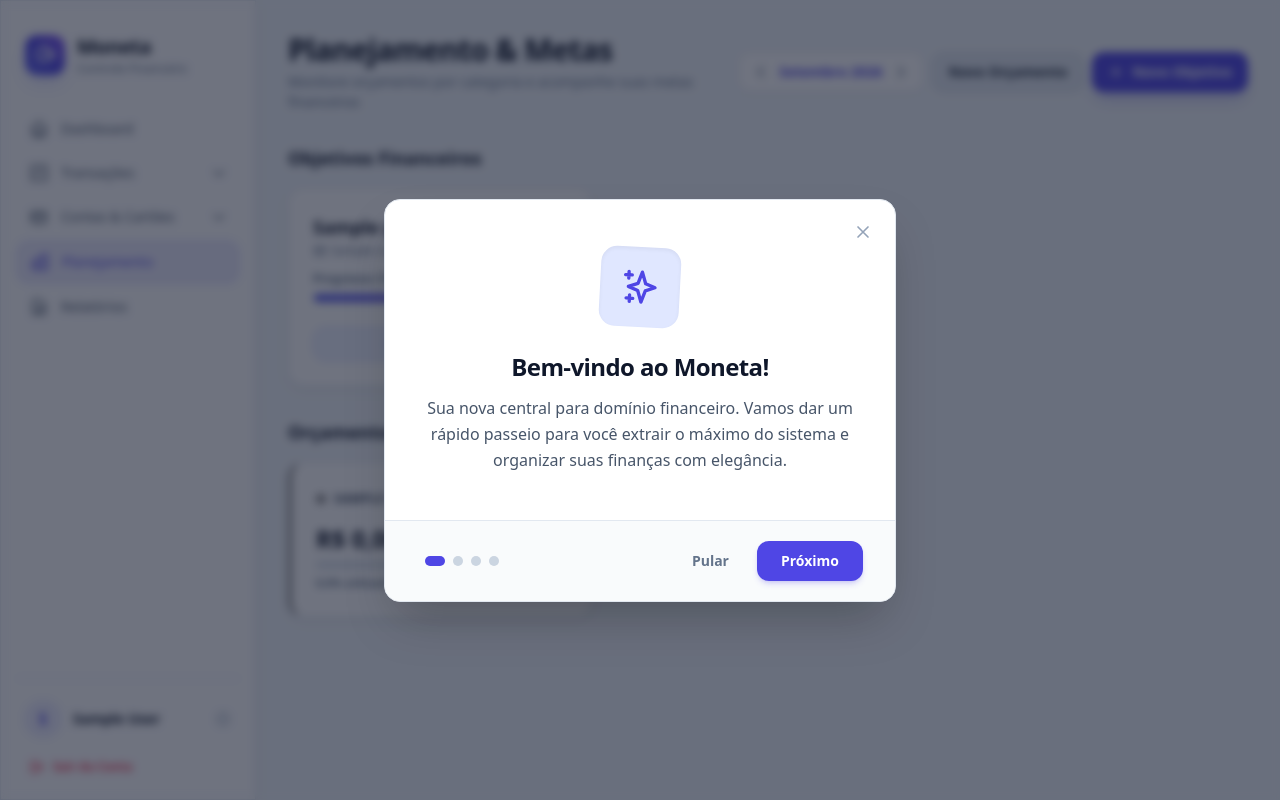
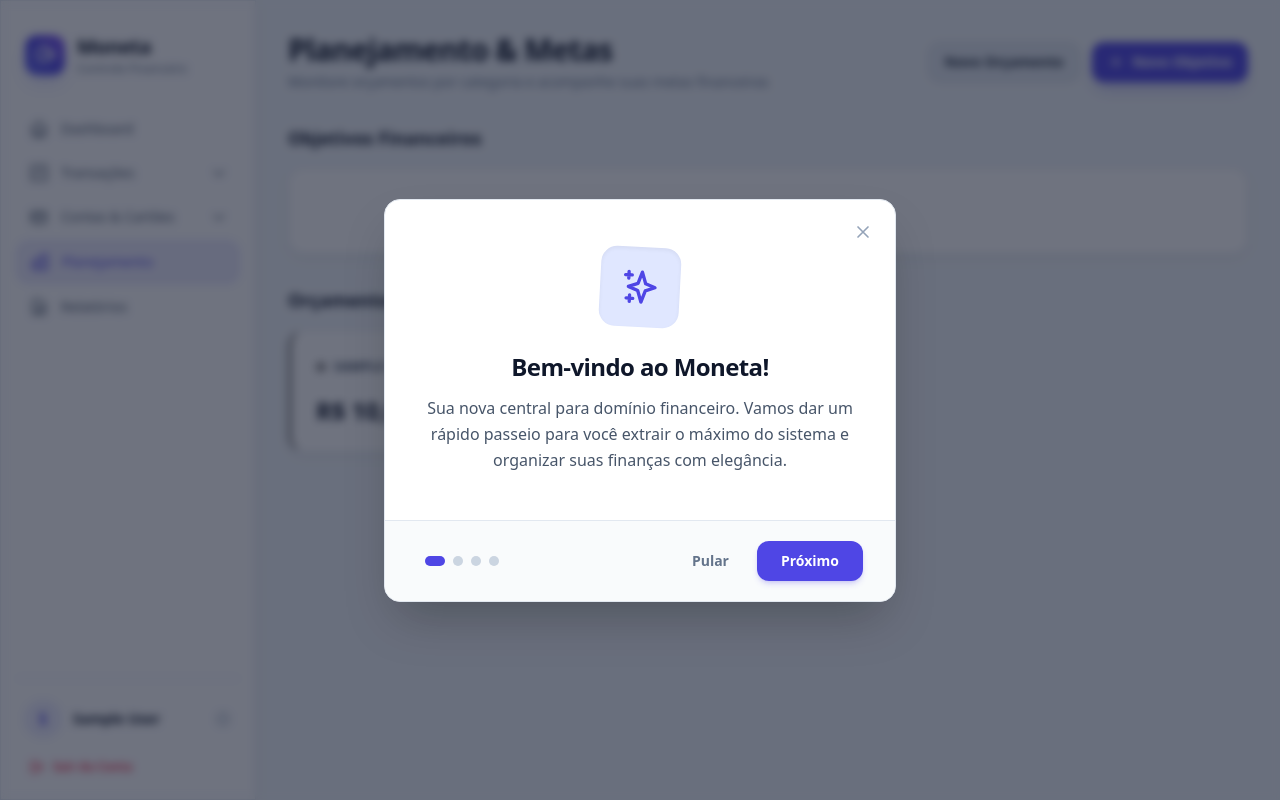
Before and after one commit to Vinicius-MAfonso/moneta, a Django app: page /planning/ in a window 1280 px wide. Run offline with Django 5.2, Linux system fonts and the light colour scheme; a user stored in the database is signed in; tables that the repository leaves empty hold one stand-in row (values such as "Sample post"); some libraries are stand-ins or nearby versions.

Commit message:
refactor: simplify planning list view and enhance budget display logic

```diff
--- a/planning/views.py
+++ b/planning/views.py
@@ -24,9 +24,6 @@ from .services import (
 
 @login_required(login_url='users_web:login')
 def planning_list_view(request):
-    month_param = request.GET.get('month')
-    month_ctx = get_month_context(month_param)
-
     raw_goals = Goal.objects.filter(user=request.user)
 
     goals = []
@@ -37,12 +34,10 @@ def planning_list_view(request):
         goal.bounded_pct_str = str(round(goal.bounded_pct, 2))
         goals.append(goal)
 
-    budgets = get_budgets_with_progress(request.user, reference_date=month_ctx['start_date'])
+    budgets = Budget.objects.filter(user=request.user).select_related('category').order_by('-is_recurring', '-created_at')
 
     context = {
         'budgets': budgets,
-        'goals': goals,
-        'month_ctx': month_ctx,
     }
     return render(request, 'planning/index.html', context)
 
--- a/templates/planning/index.html
+++ b/templates/planning/index.html
@@ -7,18 +7,7 @@
             <h2 class="text-2xl md:text-3xl font-extrabold text-slate-900 tracking-tight">Planejamento & Metas</h2>
             <p class="text-slate-500 text-xs md:text-sm mt-0.5 md:mt-1">Monitore orçamentos por categoria e acompanhe suas metas financeiras</p>
         </div>
-        <div class="flex items-center gap-2 w-full sm:w-auto">
-            <div class="h-10 flex items-center justify-between sm:justify-start w-full sm:w-auto bg-white border border-slate-200 rounded-xl px-2.5 shadow-sm text-xs sm:text-sm font-bold text-slate-800 whitespace-nowrap">
-                <a href="?month={{ month_ctx.prev_month }}" aria-label="Mês anterior" class="p-1 text-slate-500 hover:text-indigo-600 transition">
-                    <svg class="w-4 h-4" aria-hidden="true" fill="none" stroke="currentColor" viewBox="0 0 24 24"><path stroke-linecap="round" stroke-linejoin="round" stroke-width="2.5" d="M15 19l-7-7 7-7"></path></svg>
-                </a>
-                <span class="px-1.5 min-w-[90px] md:min-w-[110px] text-center font-bold text-indigo-600 capitalize text-xs sm:text-sm whitespace-nowrap">{{ month_ctx.month_label }}</span>
-                <a href="?month={{ month_ctx.next_month }}" aria-label="Próximo mês" class="p-1 text-slate-500 hover:text-indigo-600 transition">
-                    <svg class="w-4 h-4" aria-hidden="true" fill="none" stroke="currentColor" viewBox="0 0 24 24"><path stroke-linecap="round" stroke-linejoin="round" stroke-width="2.5" d="M9 5l7 7-7 7"></path></svg>
-                </a>
-            </div>
-
-            <div class="grid grid-cols-2 gap-2 w-full sm:flex sm:w-auto">
+        <div class="grid grid-cols-2 gap-3 w-full sm:flex sm:w-auto">
             <button hx-get="{% url 'planning_web:budget_create' %}" hx-target="#modal-container" class="h-10 inline-flex items-center justify-center space-x-2 px-4 rounded-xl bg-slate-200 hover:bg-slate-300 text-slate-800 font-semibold text-xs sm:text-sm transition-all border border-slate-300 w-full sm:w-auto shadow-sm whitespace-nowrap">
                 <span class="truncate">Novo Orçamento</span>
             </button>
@@ -26,7 +15,6 @@
                 <svg class="w-4 h-4 shrink-0" fill="none" stroke="currentColor" viewBox="0 0 24 24"><path stroke-linecap="round" stroke-linejoin="round" stroke-width="2" d="M12 4v16m8-8H4"></path></svg>
                 <span class="truncate">Novo Objetivo</span>
             </button>
-            </div>
         </div>
     </div>
 
@@ -79,9 +67,7 @@
     </div>
 
     <div class="space-y-4">
-        <div class="flex items-center justify-between">
-            <h3 class="text-lg font-bold text-slate-900">Orçamentos ({{ month_ctx.month_label }})</h3>
-        </div>
+        <h3 class="text-lg font-bold text-slate-900">Orçamentos Definidos</h3>
         <div class="grid grid-cols-1 md:grid-cols-2 lg:grid-cols-3 gap-6">
             {% for budget in budgets %}
                 <div class="glass-panel p-6 rounded-2xl space-y-3 border-l-4" style="border-left-color: {{ budget.category.color }};">
@@ -101,18 +87,9 @@
                             </button>
                         </div>
                     </div>
-                    <div class="space-y-1.5">
-                        <div class="flex justify-between items-baseline">
-                            <span class="text-2xl font-extrabold text-slate-900">R$ {{ budget.spent|floatformat:2 }}</span>
-                            <span class="text-xs font-bold text-slate-500">Teto: R$ {{ budget.amount|floatformat:2 }}</span>
-                        </div>
-                        <div class="w-full bg-slate-200 h-2 rounded-full overflow-hidden border border-slate-300">
-                            <div class="h-full rounded-full transition-all duration-300 {% if budget.bounded_pct >= 100 %}bg-rose-500{% elif budget.bounded_pct >= 80 %}bg-amber-500{% else %}bg-emerald-500{% endif %}" style="width: {{ budget.bounded_pct_str }}%;"></div>
-                        </div>
-                        <div class="flex justify-between text-[11px] font-semibold text-slate-500">
-                            <span>{{ budget.percentage }}% utilizado</span>
-                            <span>Restante: R$ {{ budget.remaining|floatformat:2 }}</span>
-                        </div>
+                    <div class="pt-1 flex items-baseline gap-1.5">
+                        <span class="text-2xl font-extrabold text-slate-900">R$ {{ budget.amount|floatformat:2 }}</span>
+                        <span class="text-xs font-medium text-slate-500">{% if budget.is_recurring %}/ mês{% else %}(período){% endif %}</span>
                     </div>
                 </div>
             {% empty %}
```
Lines whose indentation alone changed are shown as unchanged.
